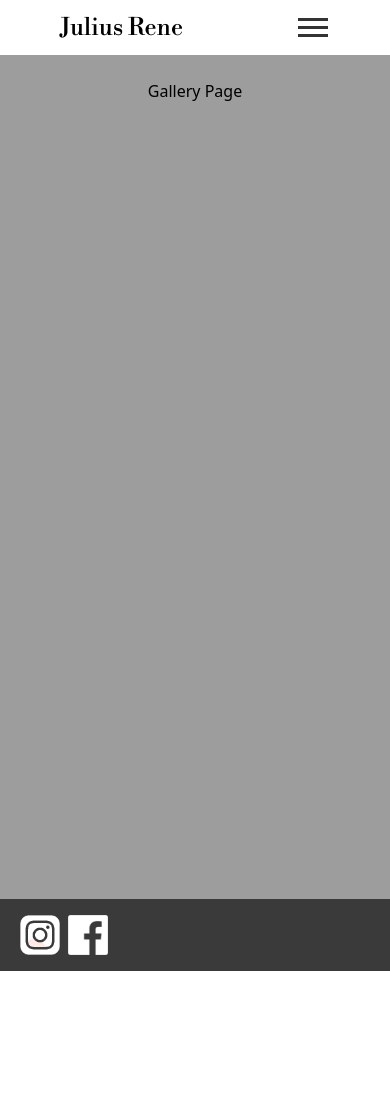
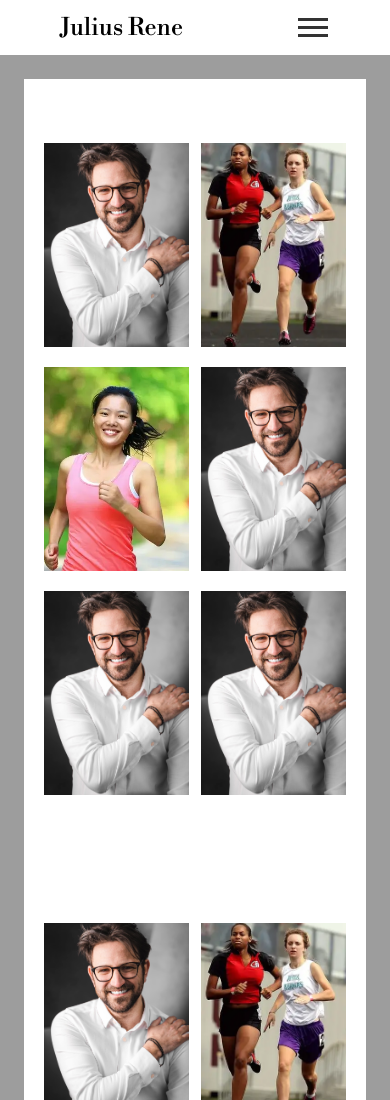
Before and after one commit to Claudiu-Ionel/rene-website, a Next.js app: page /Gallery in a window 390 px wide. Shown: the top 1100 px of the page. Before the commit the page ends 971 px from the top, so only its background shows below. Built offline with nearby package versions, Linux system fonts and the light colour scheme.

Commit message:
added content and styled Gallery page

```diff
--- a/app/Components/Gallery.js
+++ b/app/Components/Gallery.js
@@ -1,12 +1,16 @@
-import { galleryImages } from "../data/data";
 import Image from "next/image";
 
-export default function Gallery({ setModalOpen, setImgIdx }) {
+export default function Gallery({
+  setModalOpen,
+  setImgIdx,
+  galleryImages,
+  limit,
+  setModalImageGallery,
+}) {
   function openModal(imgIdx) {
     setImgIdx(imgIdx);
     setModalOpen(true);
   }
-  const limit = 6;
   return (
     <section
       id="gallery-section"
@@ -20,8 +24,9 @@ export default function Gallery({ setModalOpen, setImgIdx }) {
                 onClick={() => {
                   setImgIdx(idx);
                   setModalOpen(true);
+                  setModalImageGallery(galleryImages);
                 }}
-                className="object-contain cursor-pointer"
+                className="object-contain cursor-pointer md:object-cover"
                 src={item.imageUrl}
                 alt={item.alt}
                 loading="lazy"
--- a/app/Components/ImageModal.js
+++ b/app/Components/ImageModal.js
@@ -1,16 +1,19 @@
 "use client";
-import { galleryImages } from "../data/data";
 import Image from "next/image";
 import { useEffect, useState } from "react";
 
-export default function ImageModal({ imageIdx, setImageModalOpen }) {
+export default function ImageModal({
+  imageIdx,
+  setImageModalOpen,
+  modalImageGallery,
+}) {
   const [fadeIn, setFadeIn] = useState(false);
   const [currentImgIdx, setCurrentImgIdx] = useState(imageIdx);
   const [imageLoaded, setImageLoaded] = useState(false);
   console.log(imageLoaded);
   function nextImage(idx) {
     setImageLoaded(false);
-    if (idx >= galleryImages.length - 1) {
+    if (idx >= modalImageGallery.length - 1) {
       return setCurrentImgIdx(0);
     }
     return setCurrentImgIdx((prev) => prev + 1);
@@ -18,7 +21,7 @@ export default function ImageModal({ imageIdx, setImageModalOpen }) {
   function prevImage(idx) {
     setImageLoaded(false);
     if (idx === 0) {
-      return setCurrentImgIdx(galleryImages.length - 1);
+      return setCurrentImgIdx(modalImageGallery.length - 1);
     }
     return setCurrentImgIdx((prev) => prev - 1);
   }
@@ -66,9 +69,9 @@ export default function ImageModal({ imageIdx, setImageModalOpen }) {
       <div className="carusel w-[100%] max-w-[700px] h-[90%] max-h-[90%] relative">
         <Image
           className={`object-contain transition-opacity  ${
-            imageLoaded ? "opacity-100" : "opacity-50"
+            imageLoaded ? "opacity-100" : "opacity-90"
           }`}
-          src={galleryImages[currentImgIdx]?.imageUrl}
+          src={modalImageGallery[currentImgIdx]?.imageUrl}
           alt="alt"
           loading="lazy"
           fill={true}
--- a/app/Gallery/page.js
+++ b/app/Gallery/page.js
@@ -1,3 +1,46 @@
-export default function Gallery() {
-  return <div>Gallery Page</div>;
+"use client";
+import { galleryImages } from "../data/data";
+import Gallery from "../Components/Gallery";
+import ImageModal from "../Components/ImageModal";
+import { useState } from "react";
+
+export default function GalleryPage() {
+  const [imageModalOpen, setImageModalOpen] = useState(false);
+  const [imageIdx, setImgIdx] = useState(0);
+  const [modalImageGallery, setModalImageGallery] = useState([]);
+  return (
+    <>
+      {imageModalOpen && (
+        <ImageModal
+          imageIdx={imageIdx}
+          setImageModalOpen={setImageModalOpen}
+          modalImageGallery={modalImageGallery}
+        />
+      )}
+      <div className="bg-white w-full">
+        <div className="w-full bg-white px-8 py-6 h-[128px] md:hidden"></div>
+        <Gallery
+          setModalOpen={setImageModalOpen}
+          setImgIdx={setImgIdx}
+          galleryImages={galleryImages}
+          limit={6}
+          setModalImageGallery={setModalImageGallery}
+        />
+        <Gallery
+          setModalOpen={setImageModalOpen}
+          setImgIdx={setImgIdx}
+          galleryImages={galleryImages}
+          limit={6}
+          setModalImageGallery={setModalImageGallery}
+        />
+        <Gallery
+          setModalOpen={setImageModalOpen}
+          setImgIdx={setImgIdx}
+          galleryImages={galleryImages}
+          limit={6}
+          setModalImageGallery={setModalImageGallery}
+        />
+      </div>
+    </>
+  );
 }
--- a/app/data/data.js
+++ b/app/data/data.js
@@ -96,8 +96,8 @@ export const socials = [
 
 export const galleryImages = [
   { imageUrl: "/Julius.jpg", alt: "Image of Rene" },
-  { imageUrl: "/Julius.jpg", alt: "Image of Rene" },
-  { imageUrl: "/Julius.jpg", alt: "Image of Rene" },
+  { imageUrl: "/athletes.webp", alt: "Image of Rene" },
+  { imageUrl: "/reasons-image.webp", alt: "Image of Rene" },
   { imageUrl: "/Julius.jpg", alt: "Image of Rene" },
   { imageUrl: "/Julius.jpg", alt: "Image of Rene" },
   { imageUrl: "/Julius.jpg", alt: "Image of Rene" },
--- a/app/page.js
+++ b/app/page.js
@@ -3,6 +3,7 @@ import { useState } from "react";
 import Experience from "./Components/Experience";
 import Gallery from "./Components/Gallery";
 import ImageModal from "./Components/ImageModal";
+import { galleryImages } from "./data/data";
 export const metadata = {
   title: "Rene",
   description: "Test test test",
@@ -10,13 +11,24 @@ export const metadata = {
 export default function Home() {
   const [imageModalOpen, setImageModalOpen] = useState(false);
   const [imageIdx, setImgIdx] = useState(0);
+  const [modalImageGallery, setModalImageGallery] = useState([]);
   return (
     <>
       {imageModalOpen && (
-        <ImageModal imageIdx={imageIdx} setImageModalOpen={setImageModalOpen} />
+        <ImageModal
+          imageIdx={imageIdx}
+          setImageModalOpen={setImageModalOpen}
+          modalImageGallery={modalImageGallery}
+        />
       )}
       <section className="bg-hero-image w-full h-[905px] bg-cover bg-no-repeat bg-fixed bg-top"></section>
-      <Gallery setModalOpen={setImageModalOpen} setImgIdx={setImgIdx} />
+      <Gallery
+        setModalOpen={setImageModalOpen}
+        setImgIdx={setImgIdx}
+        galleryImages={galleryImages}
+        limit={6}
+        setModalImageGallery={setModalImageGallery}
+      />
       <Experience />
     </>
   );
```
Also changed, not shown: public/athletes.webp (added), public/reasons-image.webp (added).
